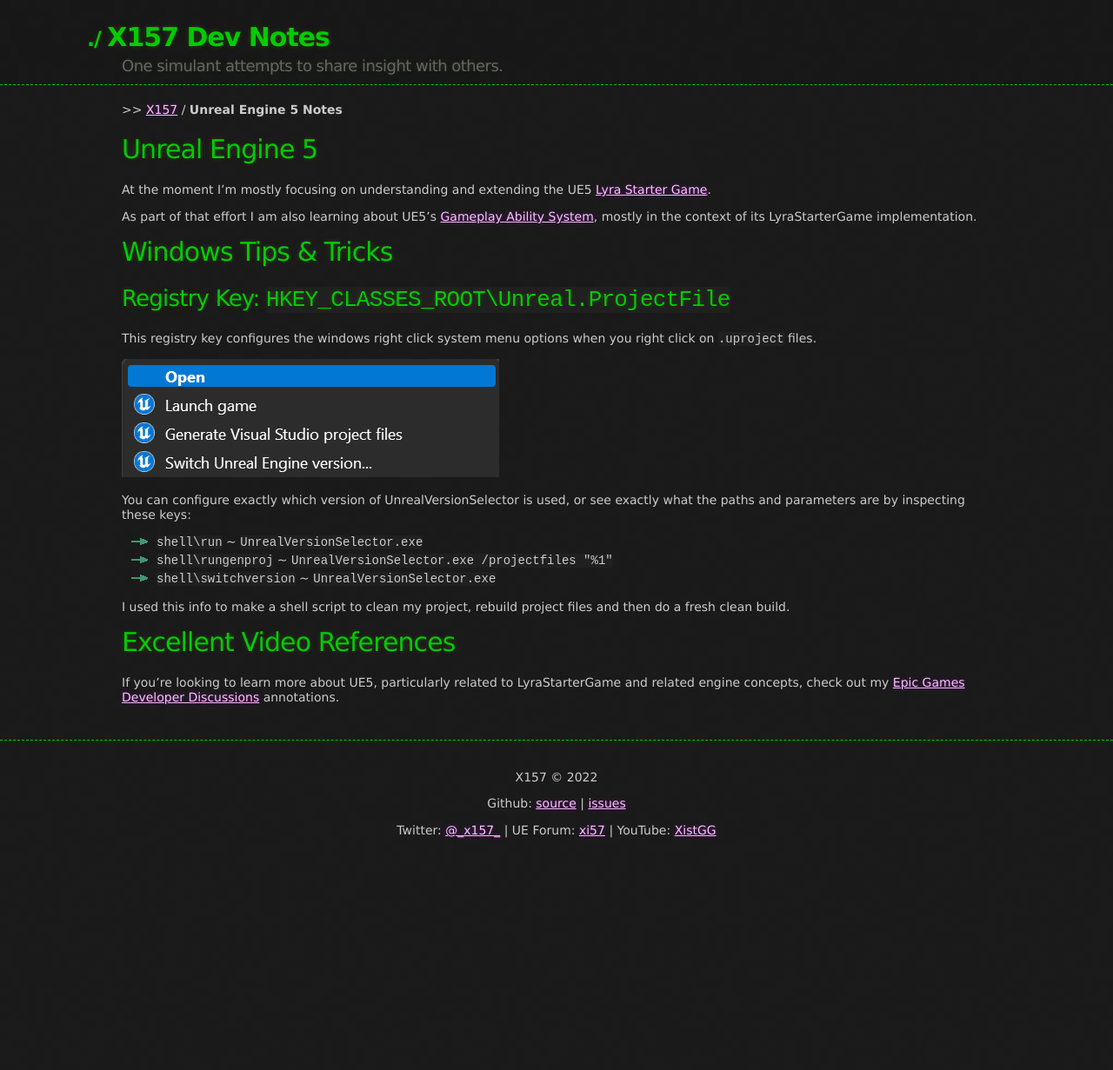
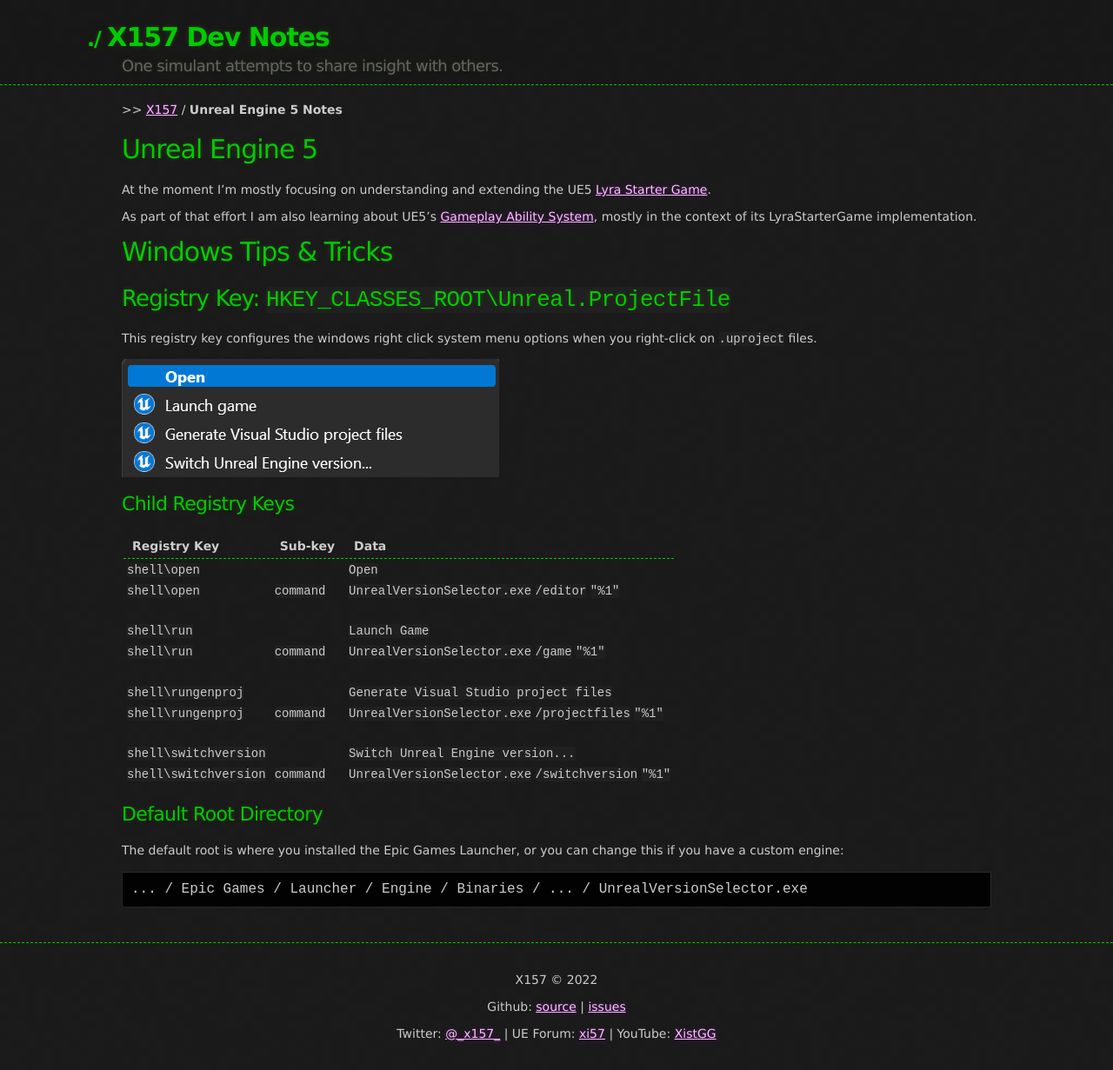
Before and after one commit to x157/x157.github.io, a Jekyll site: the page built from UE5/index.md, in a window 1280 px wide. Shown: the whole page at 87% size. Built offline with Jekyll 4.4.1, drawn with Linux system fonts in a browser that asks for light colours; before the commit the page ends 998 px from its top, so only the background shows below that.

Commit message:
Improve UnrealVersionSelector.exe docs

```diff
--- a/UE5/index.md
+++ b/UE5/index.md
@@ -19,22 +19,30 @@
 
 ## Registry Key: `HKEY_CLASSES_ROOT\Unreal.ProjectFile`
 
-This registry key configures the windows right click system menu options when you right click on `.uproject` files.
+This registry key configures the windows right click system menu options when you right-click on `.uproject` files.
 
 ![Example uproject Right Click Menu](./screenshots/uproject-right-click-example.png)
 
-You can configure exactly which version of UnrealVersionSelector is used, or see exactly what the paths and parameters are by inspecting these keys:
+### Child Registry Keys
 
-- `shell\run` ~ `UnrealVersionSelector.exe`
-- `shell\rungenproj` ~ `UnrealVersionSelector.exe /projectfiles "%1"`
-- `shell\switchversion` ~ `UnrealVersionSelector.exe`
-
-I used this info to make a shell script to clean my project, rebuild project files and then do a fresh clean build.
+| Registry Key          | Sub-key   | Data                                                |
+|-----------------------|-----------|-----------------------------------------------------|
+| `shell\open`          |           | `Open`                                              |
+| `shell\open`          | `command` | `UnrealVersionSelector.exe` `/editor` `"%1"`        |
+|                       |           |                                                     |
+| `shell\run`           |           | `Launch Game`                                       |
+| `shell\run`           | `command` | `UnrealVersionSelector.exe` `/game` `"%1"`          |
+|                       |           |                                                     |
+| `shell\rungenproj`    |           | `Generate Visual Studio project files`              |
+| `shell\rungenproj`    | `command` | `UnrealVersionSelector.exe` `/projectfiles` `"%1"`  |
+|                       |           |                                                     |
+| `shell\switchversion` |           | `Switch Unreal Engine version...`                   |
+| `shell\switchversion` | `command` | `UnrealVersionSelector.exe` `/switchversion` `"%1"` |
 
 
-# Excellent Video References
+### Default Root Directory
 
-If you're looking to learn more about UE5, particularly related to LyraStarterGame
-and related engine concepts, check out my
-[Epic Games Developer Discussions](./LyraStarterGame/Epic-Games-Developer-Discussion-References)
-annotations.
+The default root is where you installed the Epic Games Launcher, or you can change this
+if you have a custom engine:
+
+    ... / Epic Games / Launcher / Engine / Binaries / ... / UnrealVersionSelector.exe
```
